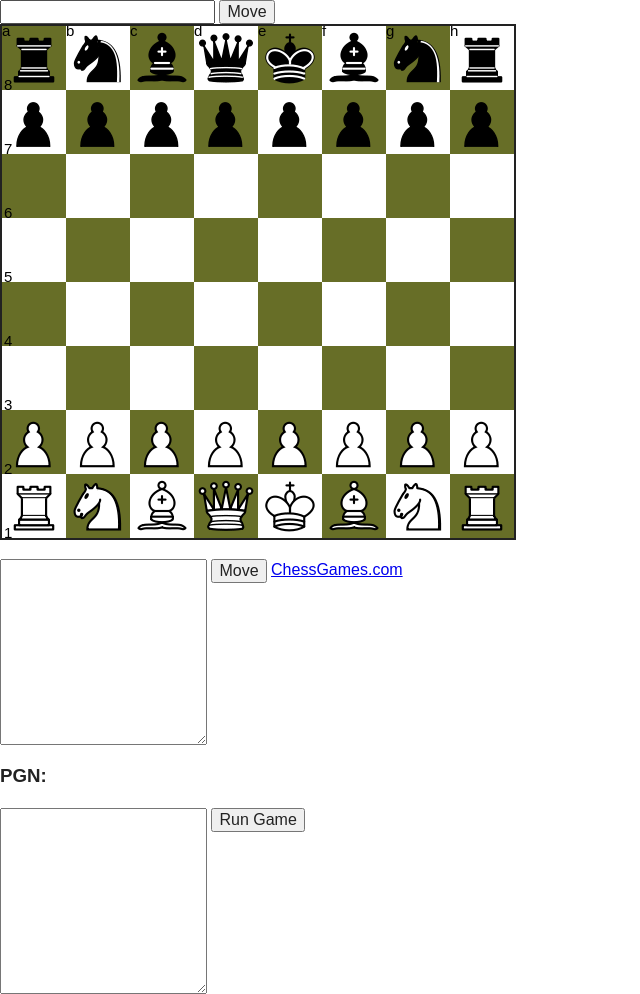
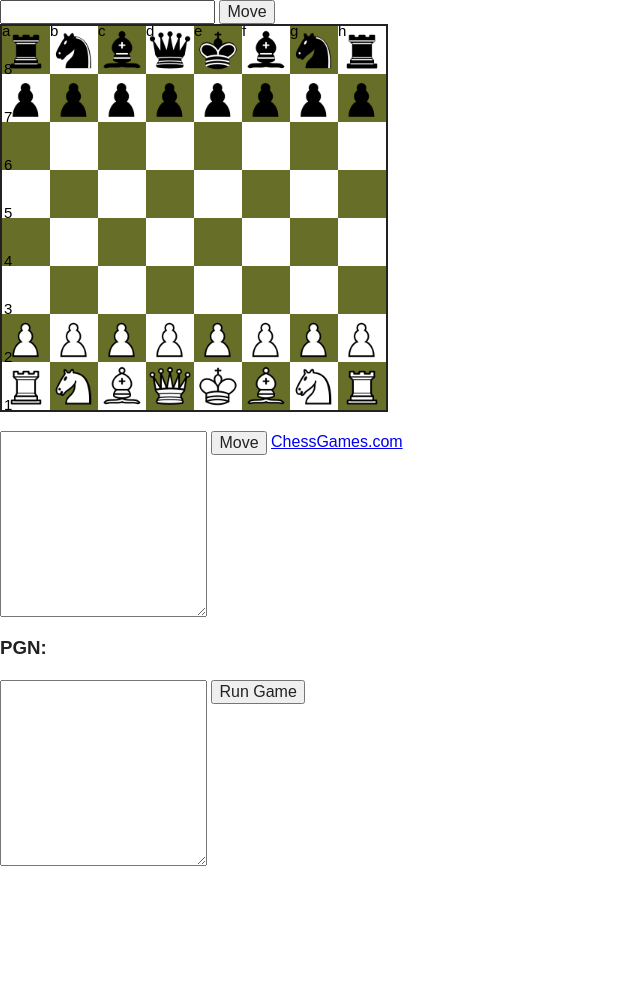
Before and after one commit to OrangeCrush/chess.js, a plain HTML site: page public/index.html in a window 1280 px wide. Shown: the whole page, without its empty margins (0-640 px from the left). After the commit the page ends 866 px from the top, so only its background shows below. Drawn offline with nearby package versions, Linux system fonts and the light colour scheme.

Commit message:
change some things for my test ui

```diff
--- a/public/index.html
+++ b/public/index.html
@@ -69,7 +69,8 @@
                },
                canvas: canvas,
                perspective: 'white',
-               pieceSize: 64
+               pieceSize: (64 + 32) /2,
+               font: '15px Arial'
             });
             g.redrawGame();
 
```
